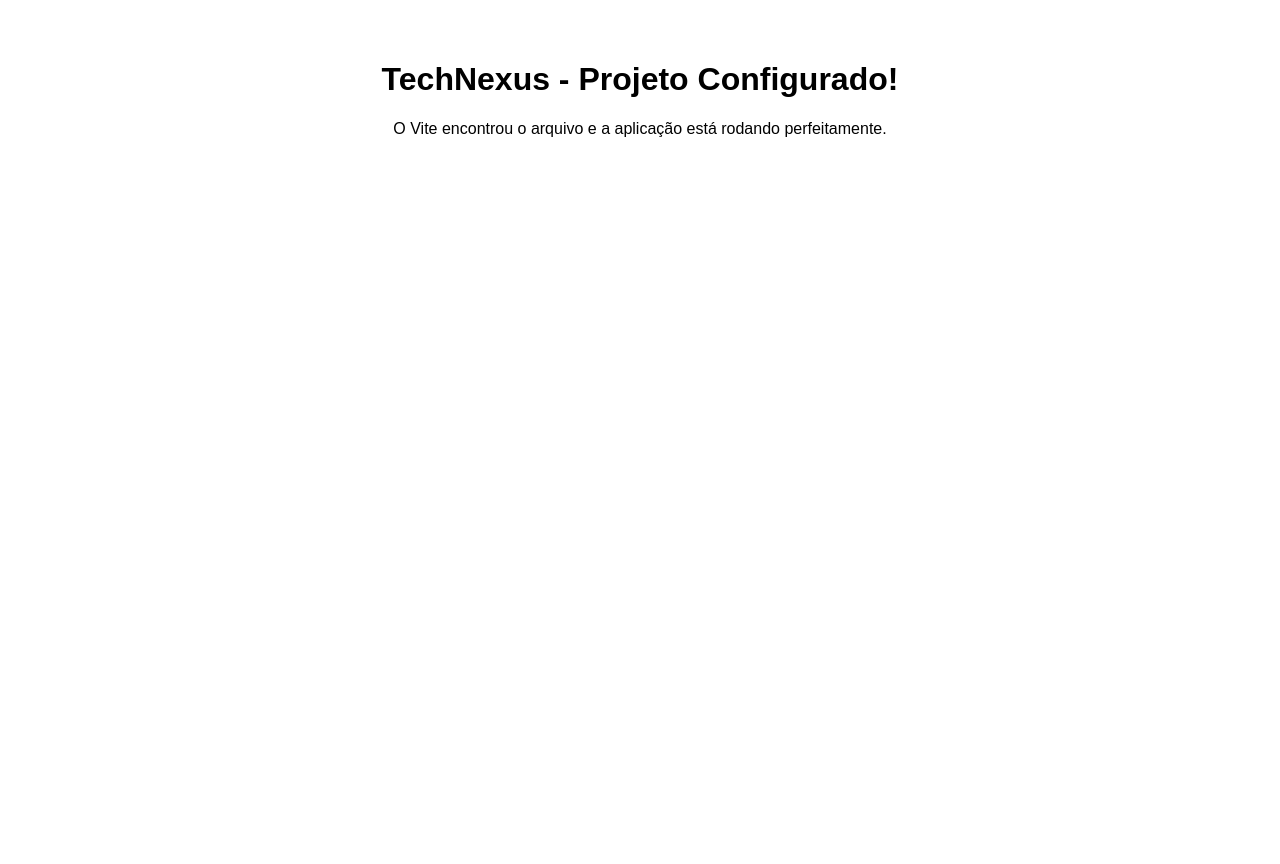
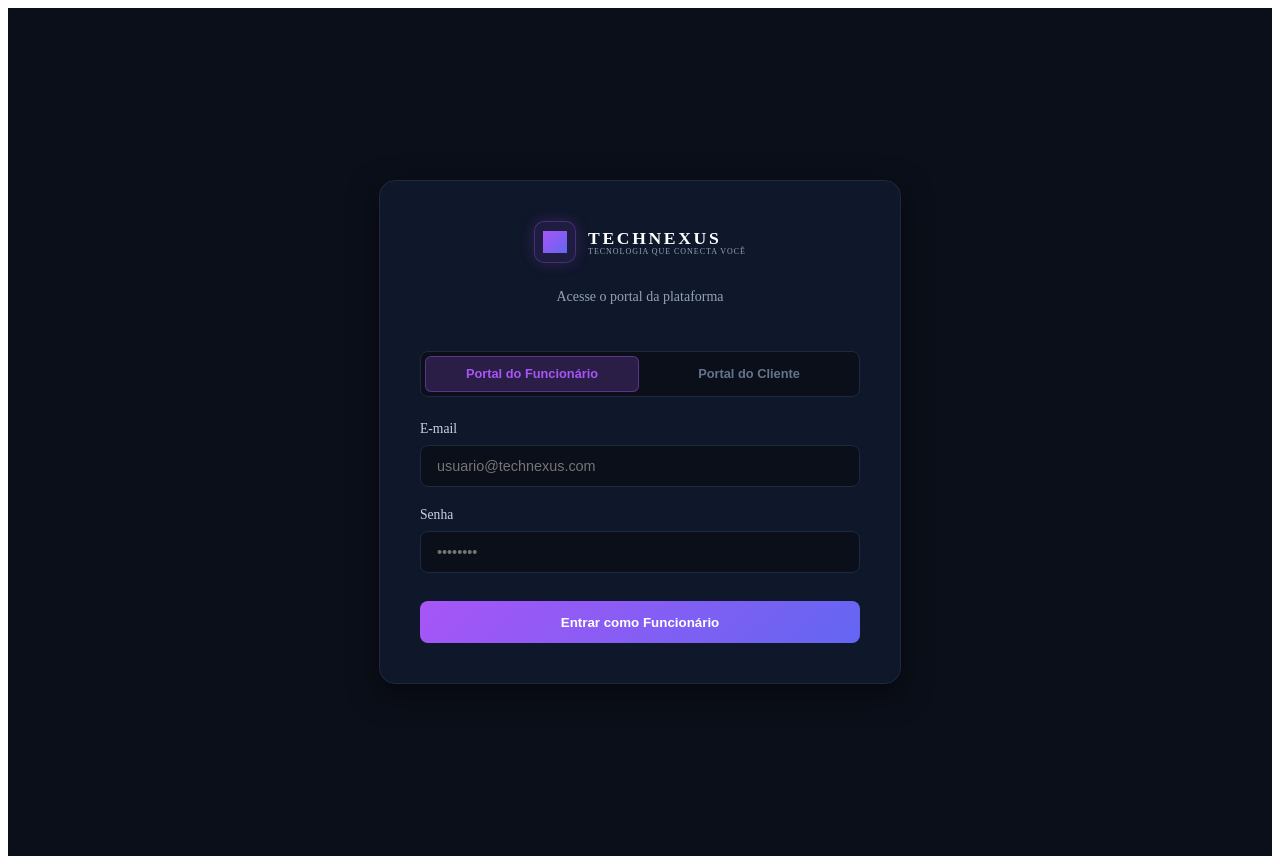
Before and after one commit to RodrigoHzz1/Atividade-Implementa-o-De-Sistemas-FRONTEND, a React (Vite) app: page / in a window 1280 px wide. Before the commit the page ends 800 px from the top, so only its background shows below. Built offline with nearby package versions, Linux system fonts and the light colour scheme.

Commit message:
Atualiza Login Na Estrutura

```diff
--- a/src/App.jsx
+++ b/src/App.jsx
@@ -1,10 +1,6 @@
-import React from 'react'
+import React from 'react';
+import AppRoutes from './routes/appRoutes';
 
 export default function App() {
-  return (
-    <div style={{ padding: '2rem', textAlign: 'center', fontFamily: 'sans-serif' }}>
-      <h1>TechNexus - Projeto Configurado!</h1>
-      <p>O Vite encontrou o arquivo e a aplicação está rodando perfeitamente.</p>
-    </div>
-  )
+  return <AppRoutes />;
 }
--- a/src/pages/Login/login.css
+++ b/src/pages/Login/login.css
@@ -0,0 +1,109 @@
+.login-container {
+  min-height: 100vh;
+  display: flex;
+  align-items: center;
+  justify-content: center;
+  background-color: #0b0f19;
+  padding: 1.5rem;
+}
+
+.login-card {
+  width: 100%;
+  max-width: 440px;
+  background: #0f172a;
+  border: 1px solid #1e293b;
+  border-radius: 16px;
+  padding: 2.5rem;
+  box-shadow: 0 10px 30px rgba(0, 0, 0, 0.5);
+}
+
+.login-header {
+  display: flex;
+  flex-direction: column;
+  align-items: center;
+  gap: 0.75rem;
+  margin-bottom: 2rem;
+}
+
+.login-subtitle {
+  color: #94a3b8;
+  font-size: 0.875rem;
+}
+
+.access-tabs {
+  display: flex;
+  background: #0b0f19;
+  border: 1px solid #1e293b;
+  border-radius: 8px;
+  padding: 4px;
+  margin-bottom: 1.5rem;
+  gap: 4px;
+}
+
+.tab-btn {
+  flex: 1;
+  padding: 0.6rem;
+  font-size: 0.8rem;
+  font-weight: 600;
+  border: none;
+  background: transparent;
+  color: #64748b;
+  border-radius: 6px;
+  cursor: pointer;
+  transition: all 0.2s;
+}
+
+.tab-btn.active {
+  background: rgba(168, 85, 247, 0.2);
+  color: #a855f7;
+  border: 1px solid rgba(168, 85, 247, 0.4);
+}
+
+.login-form {
+  display: flex;
+  flex-direction: column;
+  gap: 1.25rem;
+}
+
+.form-group {
+  display: flex;
+  flex-direction: column;
+  gap: 0.5rem;
+}
+
+.form-group label {
+  font-size: 0.85rem;
+  color: #cbd5e1;
+  font-weight: 500;
+}
+
+.form-group input {
+  background: #0b0f19;
+  border: 1px solid #1e293b;
+  padding: 0.75rem 1rem;
+  border-radius: 8px;
+  color: #f8fafc;
+  font-size: 0.9rem;
+  outline: none;
+  transition: border-color 0.2s;
+}
+
+.form-group input:focus {
+  border-color: #a855f7;
+}
+
+.btn-login {
+  background: linear-gradient(135deg, #a855f7 0%, #6366f1 100%);
+  color: #ffffff;
+  border: none;
+  padding: 0.85rem;
+  border-radius: 8px;
+  font-weight: 600;
+  cursor: pointer;
+  margin-top: 0.5rem;
+  transition: opacity 0.2s;
+}
+
+.btn-login:hover {
+  opacity: 0.9;
+}
--- a/src/pages/Login/login.jsx
+++ b/src/pages/Login/login.jsx
@@ -0,0 +1,79 @@
+import React, { useState } from 'react';
+import Logo from '../../componentes/Logo/logo';
+import './login.css';
+
+export default function Login({ onLoginSuccess }) {
+  const [tipoAcesso, setTipoAcesso] = useState('funcionario');
+  const [email, setEmail] = useState('');
+  const [senha, setSenha] = useState('');
+
+  const handleSubmit = (e) => {
+    e.preventDefault();
+    const userData = {
+      email,
+      tipo: tipoAcesso,
+      nome: tipoAcesso === 'funcionario' ? 'Técnico TechNexus' : 'Cliente Corporativo',
+    };
+    if (onLoginSuccess) {
+      onLoginSuccess(userData);
+    }
+  };
+
+  return (
+    <div className="login-container">
+      <div className="login-card">
+        <div className="login-header">
+          <Logo variant="full" />
+          <p className="login-subtitle">Acesse o portal da plataforma</p>
+        </div>
+
+        <div className="access-tabs">
+          <button
+            type="button"
+            className={`tab-btn ${tipoAcesso === 'funcionario' ? 'active' : ''}`}
+            onClick={() => setTipoAcesso('funcionario')}
+          >
+            Portal do Funcionário
+          </button>
+          <button
+            type="button"
+            className={`tab-btn ${tipoAcesso === 'cliente' ? 'active' : ''}`}
+            onClick={() => setTipoAcesso('cliente')}
+          >
+            Portal do Cliente
+          </button>
+        </div>
+
+        <form onSubmit={handleSubmit} className="login-form">
+          <div className="form-group">
+            <label htmlFor="email">E-mail</label>
+            <input
+              id="email"
+              type="email"
+              placeholder={tipoAcesso === 'funcionario' ? 'usuario@technexus.com' : 'cliente@empresa.com'}
+              value={email}
+              onChange={(e) => setEmail(e.target.value)}
+              required
+            />
+          </div>
+
+          <div className="form-group">
+            <label htmlFor="senha">Senha</label>
+            <input
+              id="senha"
+              type="password"
+              placeholder="••••••••"
+              value={senha}
+              onChange={(e) => setSenha(e.target.value)}
+              required
+            />
+          </div>
+
+          <button type="submit" className="btn-login">
+            Entrar como {tipoAcesso === 'funcionario' ? 'Funcionário' : 'Cliente'}
+          </button>
+        </form>
+      </div>
+    </div>
+  );
+}
--- /dev/null
+++ b/src/routes/appRoutes.jsx
@@ -0,0 +1,57 @@
+import React, { useState } from 'react';
+import Login from '../pages/Login/login';
+import HomeFuncionario from '../pages/Home/homeFuncionario';
+import HomeCliente from '../pages/Home/homeCliente';
+import Dashboard from '../pages/Dashboard/dashboard';
+import Chamados from '../pages/Chamados/chamados';
+import NovoChamado from '../pages/NovoChamado/novoChamado';
+import DetalhesChamado from '../pages/DetalhesChamado/detalhesChamado';
+import Clientes from '../pages/Clientes/clientes';
+import Funcionarios from '../pages/Funcionarios/funcionarios';
+import Equipamentos from '../pages/Equipamentos/equipamentos';
+import Relatorio from '../pages/Relatorio/relatorio';
+
+export default function AppRoutes() {
+  const [user, setUser] = useState(null);
+  const [currentPage, setCurrentPage] = useState('home');
+
+  // Se não estiver logado, exibe a tela de Login
+  if (!user) {
+    return <Login onLoginSuccess={(userData) => setUser(userData)} />;
+  }
+
+  const handleLogout = () => {
+    setUser(null);
+    setCurrentPage('home');
+  };
+
+  const handleNavigate = (page) => {
+    setCurrentPage(page);
+  };
+
+  // Renderização condicional para o Portal do Cliente
+  if (user.tipo === 'cliente') {
+    if (currentPage === 'novoChamado') {
+      return <NovoChamado onBack={() => handleNavigate('home')} />;
+    }
+    if (currentPage === 'detalhesChamado') {
+      return <DetalhesChamado onBack={() => handleNavigate('home')} />;
+    }
+    return <HomeCliente user={user} onLogout={handleLogout} onNavigate={handleNavigate} />;
+  }
+
+  // Renderização condicional para o Portal do Funcionário
+  return (
+    <div>
+      {currentPage === 'home' && (
+        <HomeFuncionario user={user} onLogout={handleLogout} onNavigate={handleNavigate} />
+      )}
+      {currentPage === 'dashboard' && <Dashboard />}
+      {currentPage === 'chamados' && <Chamados />}
+      {currentPage === 'clientes' && <Clientes />}
+      {currentPage === 'funcionarios' && <Funcionarios />}
+      {currentPage === 'equipamentos' && <Equipamentos />}
+      {currentPage === 'relatorio' && <Relatorio />}
+    </div>
+  );
+}
```
